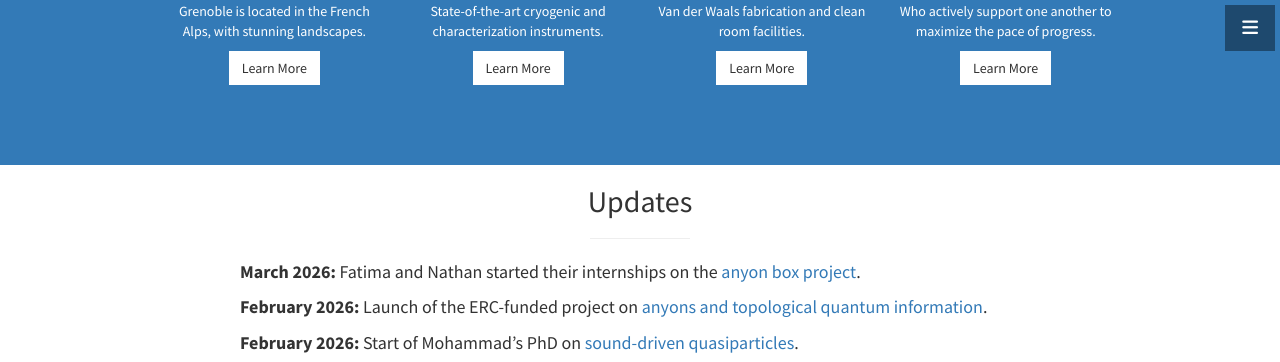
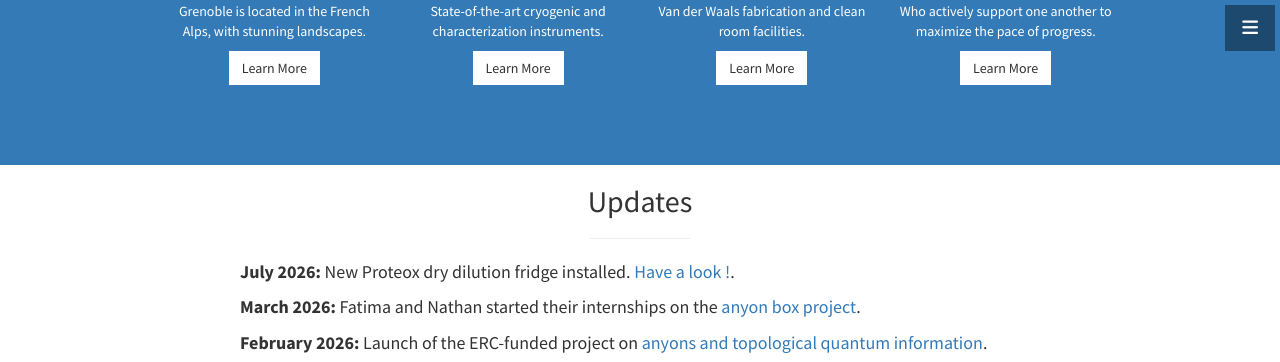
Before and after one commit to aassouline/topo-circuits.github.io, a Jekyll site: the page built from index.html, in a window 1280 px wide and 900 px high, scrolled down 1437 px, cut to the strip 0-362 px from the top of the window. Built offline with Jekyll 4.4.1, drawn with Linux system fonts in a browser that asks for light colours.

Commit message:
Update updates.html

```diff
--- a/_includes/updates.html
+++ b/_includes/updates.html
@@ -9,6 +9,9 @@
 
         <div style="max-width:800px; margin:auto; text-align:left; font-size:18px;">
 
+          <p>
+            <strong>July 2026:</strong> New Proteox dry dilution fridge installed. <a href="{{ '/measurementSys' | relative_url }}">Have a look !</a>.
+          </p>
 
           <p>
             <strong>March 2026:</strong> Fatima and Nathan started their internships on the <a href="{{ '/AnyonBox' | relative_url }}">anyon box project</a>.
```
